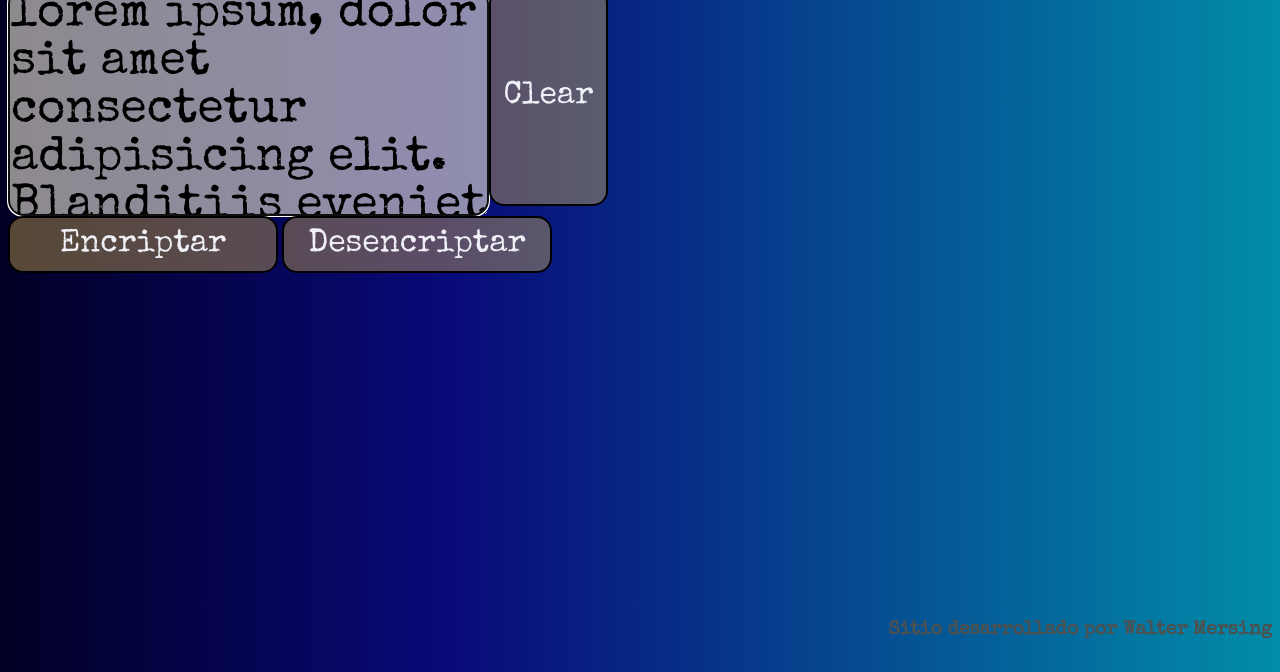
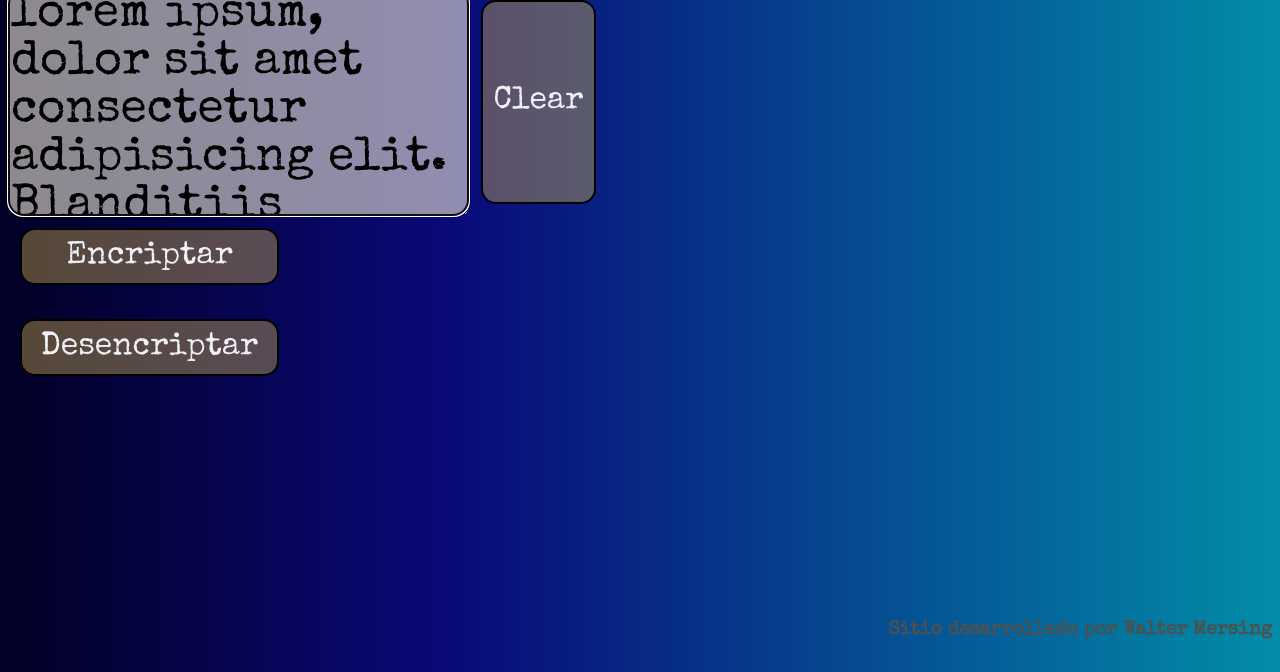
Before and after one commit to Mosow357/Encriptator-Max, a plain HTML site: page index.html in a window 1280 px wide. Shown: the part 157-829 px from the top of the page. Drawn offline with nearby package versions, Linux system fonts and the light colour scheme.

Commit message:
retoque css

```diff
--- a/encriptador.css
+++ b/encriptador.css
@@ -134,4 +134,7 @@ h5:hover{
     .botones {
       flex-direction: column;
     }
-  }
+}
+.botones {
+    margin: 2% 2%;
+}
--- a/index.html
+++ b/index.html
@@ -20,14 +20,16 @@
     <div class="container">
         <div class="textos">
             <textarea id="input" class="frase">lorem ipsum, dolor sit amet consectetur adipisicing elit. Blanditiis eveniet magnam porro, ex sunt optio unde dolorem quis aliquid. Quaerat molestias culpa aspernatur rerum! Nostrum quasi nobis quaerat et ut!</textarea>
-            <button id="clear" class="clear">Clear</button>
+            <button id="clear" class="botones clear">Clear</button>
         </div>
 
         <div class="botones">
 
             <button id="btnCod" class="btn">Encriptar</button>
+
+        </div>
+        <div class="botones">
             <button id="btnDeCod" class="btn">Desencriptar</button>
-
         </div>
 
 
```
